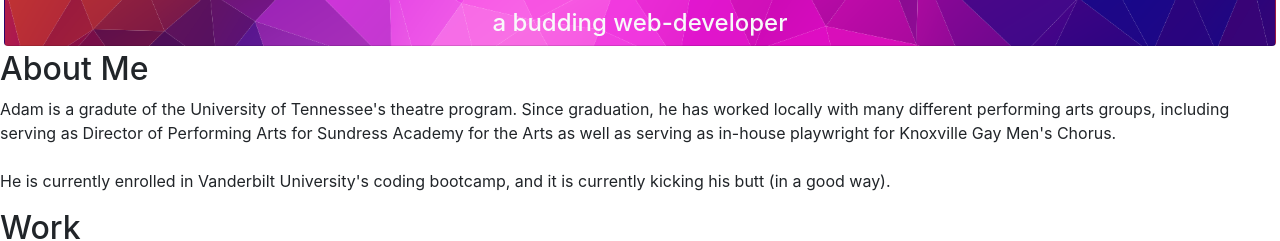
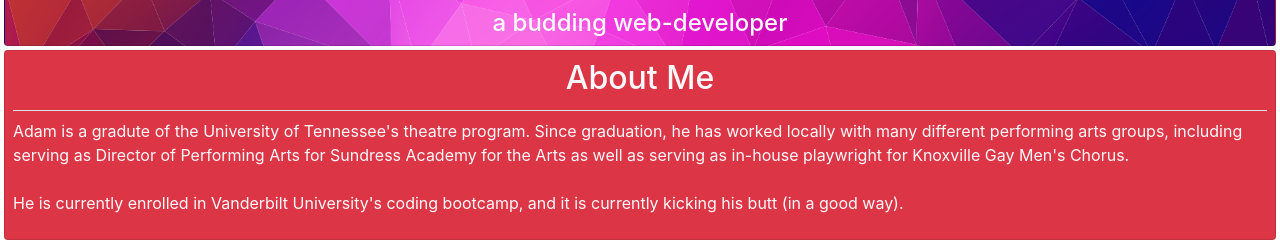
Before and after one commit to fancibleunicorn/portfolio, a plain HTML site: page index.html in a window 1280 px wide. Shown: the part 679-920 px from the top of the page. Drawn offline with nearby package versions, Linux system fonts and the light colour scheme.

Commit message:
styled about me section

```diff
--- a/index.html
+++ b/index.html
@@ -48,13 +48,13 @@
         </section>
 
         <!-- About Me -->
-        <section id="about-me" class="about">
-            <div>
-                <h2 class="section-header">
+        <section id="about-me" class="about card bg-danger text-light p-2 m-1">
+            <div class="border-bottom">
+                <h2 class="section-header card-title text-center">
                     About Me
                 </h2>
             </div>
-            <div>
+            <div class="card-text pt-2">
                 <p>
                     Adam is a gradute of the University of Tennessee's theatre program.
                     Since graduation, he has worked locally with many different performing arts groups, including serving as Director of Performing Arts for Sundress Academy for the Arts as well as serving as in-house playwright for Knoxville Gay Men's Chorus.
```
